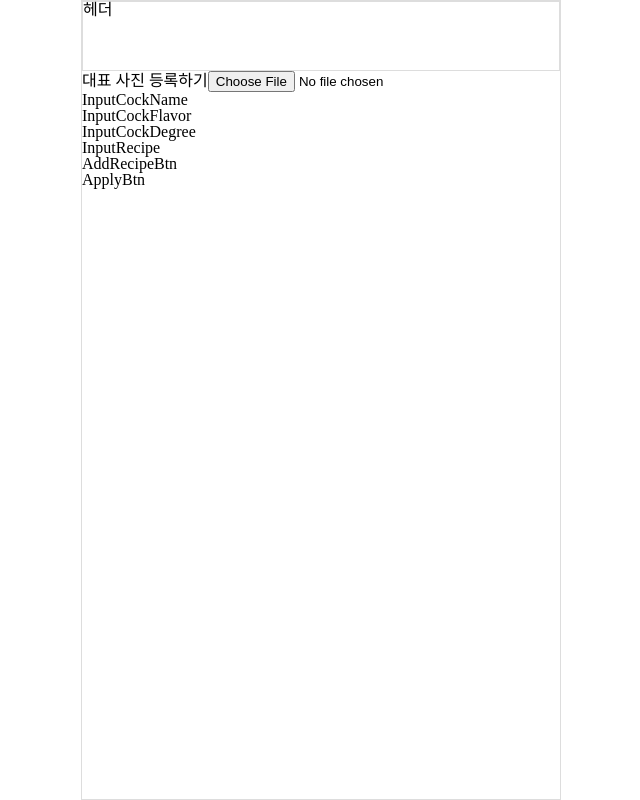
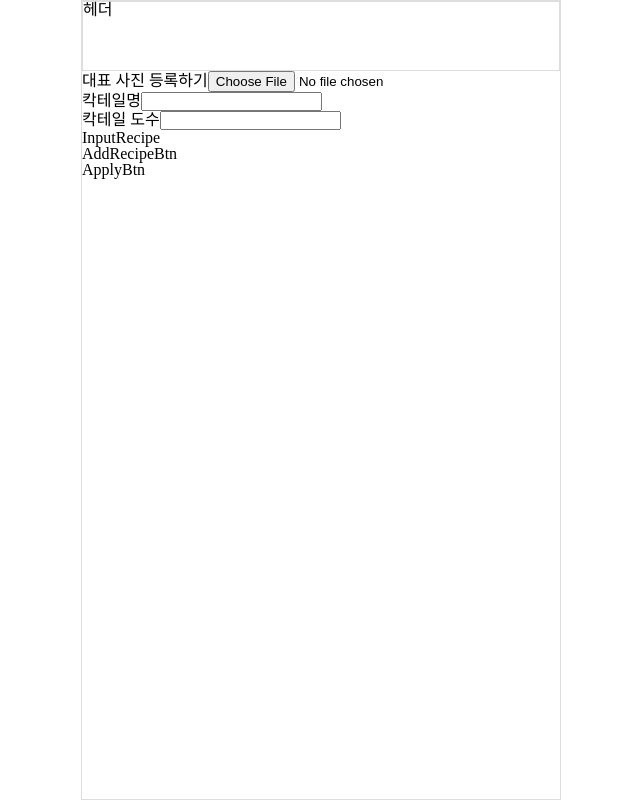
Before and after one commit to Cocktailer-Elice/cocktailer, a React (Vite) app in the folder Frontend/: page /cockcipe/apply in a window 1280 px wide. Shown: the whole page, without its empty margins (319-959 px from the left). Built offline with nearby package versions, Linux system fonts and the light colour scheme.

Commit message:
Feat : 칵테일 등록 정보 입력

```diff
--- a/Frontend/src/components/Cockcipe/Apply/InputCockDegree.tsx
+++ /dev/null
@@ -1,7 +0,0 @@
-import React from 'react';
-
-const InputCockDegree = () => {
-  return <div>InputCockDegree</div>;
-};
-
-export default InputCockDegree;
--- a/Frontend/src/components/Cockcipe/Apply/InputCockFlavor.tsx
+++ b/Frontend/src/components/Cockcipe/Apply/InputCockFlavor.tsx
@@ -1,7 +1,8 @@
 import React from 'react';
+import styled from 'styled-components';
 
 const InputCockFlavor = () => {
-  return <div>InputCockFlavor</div>;
+  return <></>;
 };
 
 export default InputCockFlavor;
--- /dev/null
+++ b/Frontend/src/components/Cockcipe/Apply/InputCockInfo.tsx
@@ -0,0 +1,21 @@
+import React from 'react';
+import styled from 'styled-components';
+
+interface Props {
+  name: string;
+}
+
+const InputCockInfo = ({ name }: Props) => {
+  return (
+    <>
+      <label htmlFor="input_name">{name}</label>
+      <Input id="input_name" type="text" />
+    </>
+  );
+};
+
+export default InputCockInfo;
+
+const Input = styled.input`
+  width: 20;
+`;
--- a/Frontend/src/components/Cockcipe/Apply/InputCockName.tsx
+++ /dev/null
@@ -1,7 +0,0 @@
-import React from 'react';
-
-const InputCockName = () => {
-  return <div>InputCockName</div>;
-};
-
-export default InputCockName;
--- a/Frontend/src/components/Cockcipe/Detail/CocktailFlavor.tsx
+++ b/Frontend/src/components/Cockcipe/Detail/CocktailFlavor.tsx
@@ -1,7 +1,18 @@
 import React from 'react';
+import styled from 'styled-components';
 
-const CocktailFlavor = () => {
-  return <div>CocktailFlavor</div>;
+interface Props {
+  name: string;
+}
+const CocktailFlavor = ({ name }: Props) => {
+  return <Tag>{name}</Tag>;
 };
 
 export default CocktailFlavor;
+const Tag = styled.div`
+  box-sizing: border-box;
+  border: 2px solid #4c6ef5;
+  width: 100px;
+  text-align: center;
+  padding: 10px;
+`;
--- a/Frontend/src/containers/Cockcipe/Apply/InputCockContainer.tsx
+++ b/Frontend/src/containers/Cockcipe/Apply/InputCockContainer.tsx
@@ -1,16 +1,21 @@
 import React from 'react';
-import InputCockDegree from '../../../components/Cockcipe/Apply/InputCockDegree';
+import styled from 'styled-components';
+
 import InputCockFlavor from '../../../components/Cockcipe/Apply/InputCockFlavor';
-import InputCockName from '../../../components/Cockcipe/Apply/InputCockName';
+import InputCockInfo from '../../../components/Cockcipe/Apply/InputCockInfo';
 
 const InputCockContainer = () => {
   return (
     <div>
-      <InputCockName />
+      <CockInfoBox>
+        <InputCockInfo name="칵테일명" />
+        <br />
+        <InputCockInfo name="칵테일 도수" />
+      </CockInfoBox>
       <InputCockFlavor />
-      <InputCockDegree />
     </div>
   );
 };
 
 export default InputCockContainer;
+const CockInfoBox = styled.div``;
```
